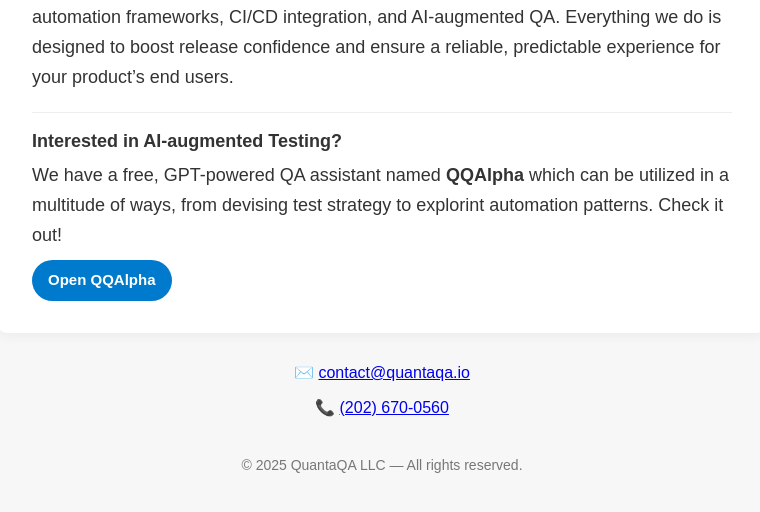
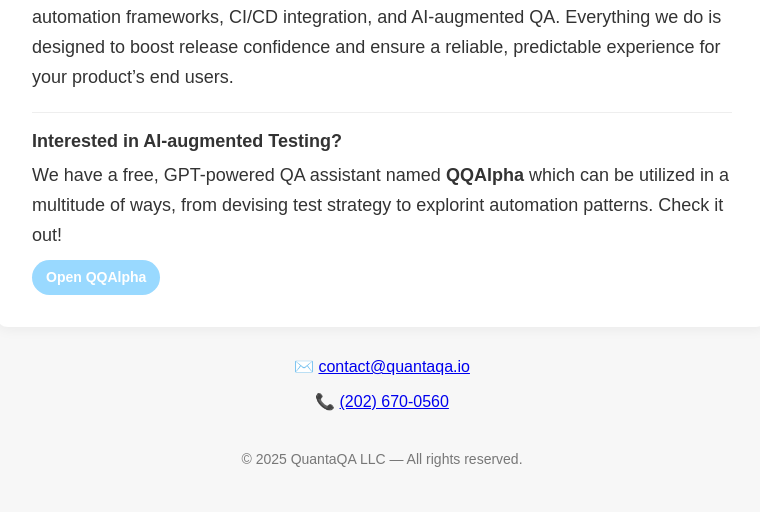
Before and after one commit to quantaqa-llc/quantaqa-llc.github.io, a plain HTML site: page index.html in a window 1280 px wide. Shown: the part 376-888 px from the top of the page, without its empty margins (258-1018 px from the left). Drawn offline with Linux system fonts and the light colour scheme; a small style sheet from the web is missing.

Commit message:
Update button size and color

```diff
--- a/index.html
+++ b/index.html
@@ -118,13 +118,13 @@
 
     .gpt-cta-link {
         display: inline-block;
-        padding: 8px 16px;
+        padding: 6px 14px;          /* slightly smaller button */
         border-radius: 999px;
-        background: #007acc;
+        background: #99D9FF;        /* close to your light Q color */
         color: #fff;
         text-decoration: none;
         font-weight: 600;
-        font-size: 15px;
+        font-size: 14px;            /* a bit smaller text */
     }
 
     .gpt-cta-link:hover {
```
